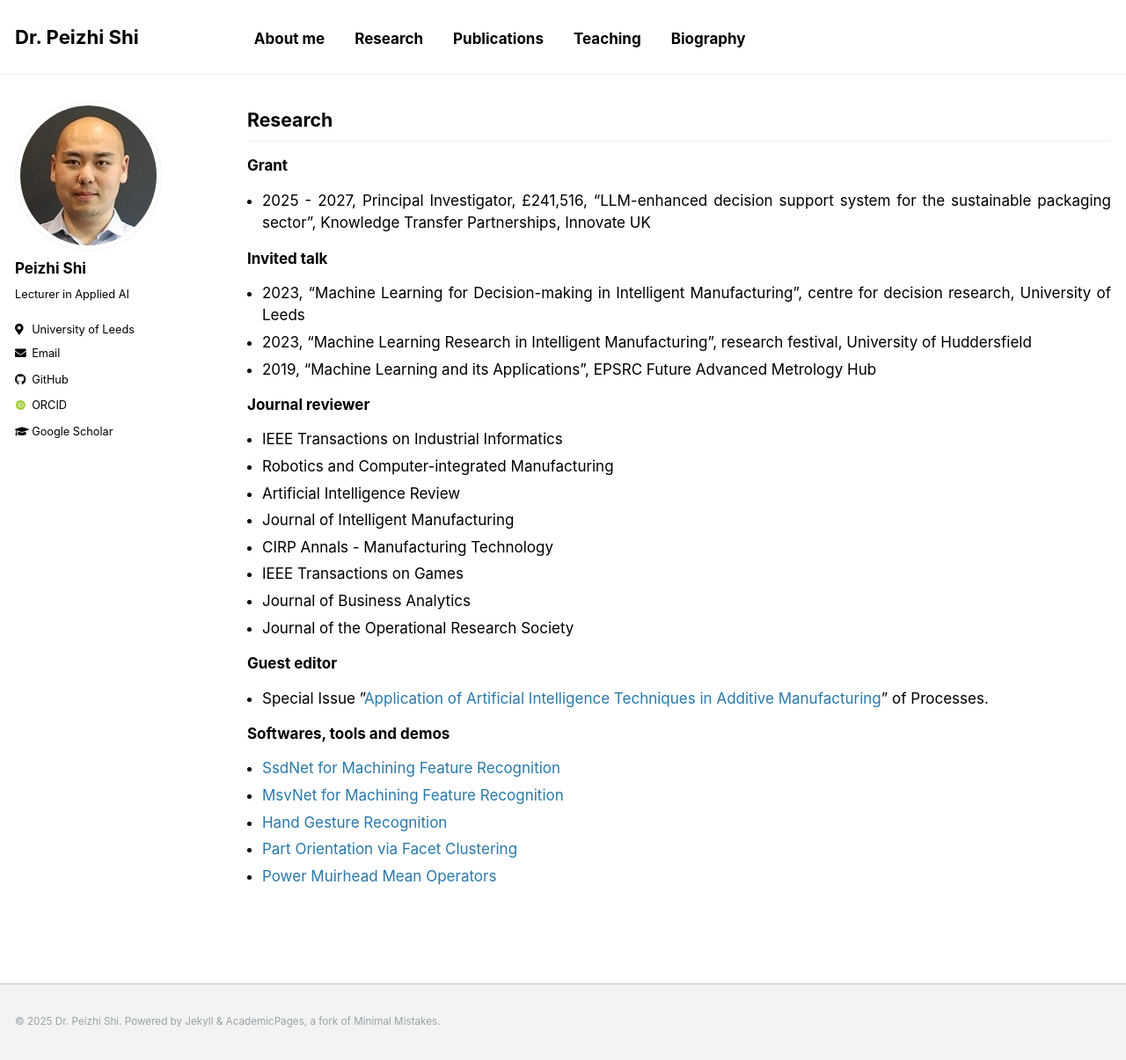
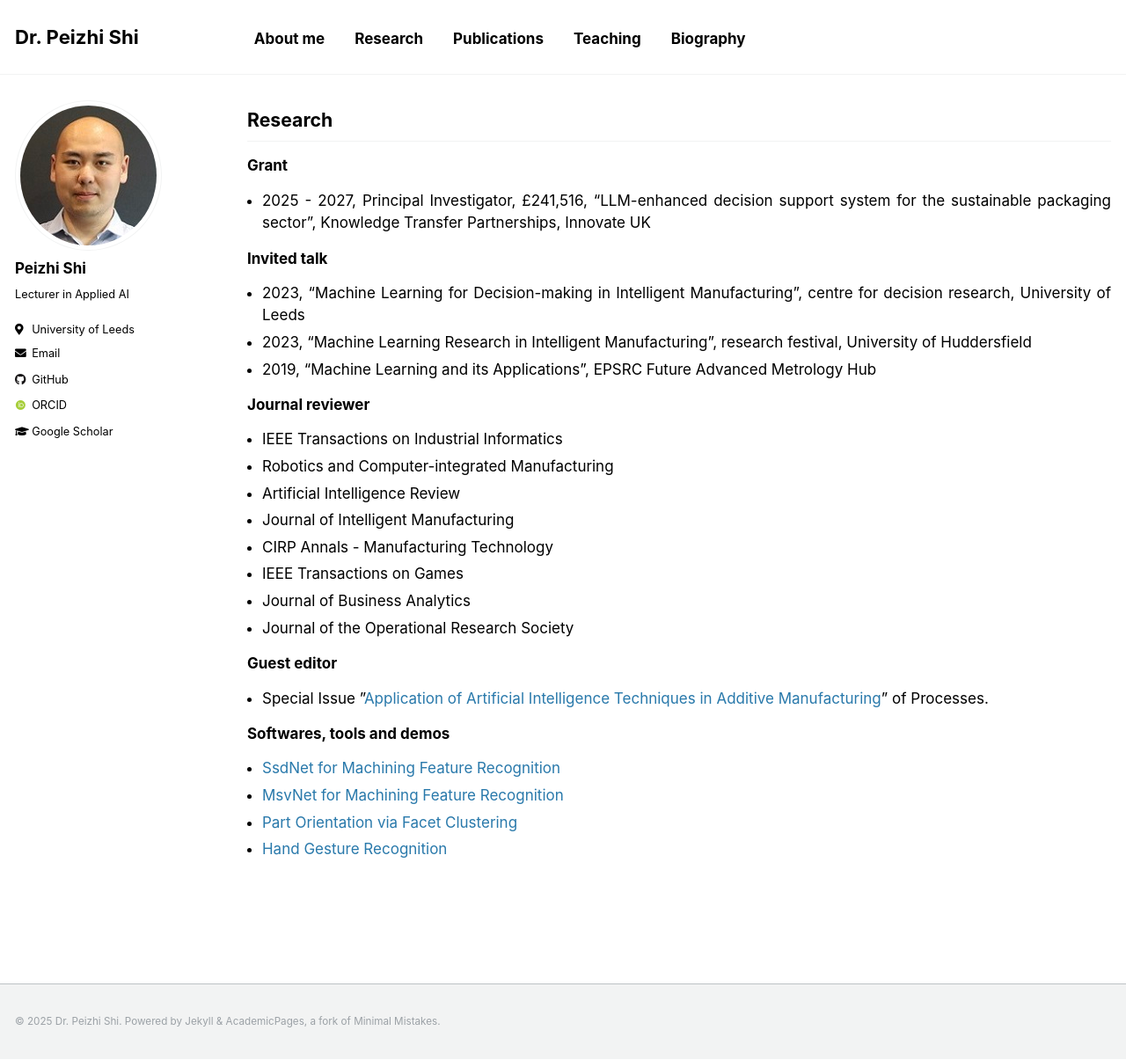
Before and after one commit to PeizhiShi/PeizhiShi.github.io, a Jekyll site: the page built from _pages/research.md, in a window 1280 px wide and 1205 px high. Shown: the whole window at 88% size. Built offline with Jekyll 4.4.1, drawn with Linux system fonts in a browser that asks for light colours; some web fonts are replaced; our own code applies the rules of GitHub Pages for plain Markdown files.

Commit message:
Update research.md

```diff
--- a/_pages/research.md
+++ b/_pages/research.md
@@ -30,6 +30,5 @@ author_profile: true
 ### Softwares, tools and demos
 - [SsdNet for Machining Feature Recognition](https://github.com/PeizhiShi/SsdNet)
 - [MsvNet for Machining Feature Recognition](https://github.com/PeizhiShi/MsvNet)
+- [Part Orientation via Facet Clustering](https://github.com/YuchuChingQin/GenerationOfABOs)
 - [Hand Gesture Recognition](/../demo.mp4)
-- [Part Orientation via Facet Clustering](https://github.com/YuchuChingQin/GenerationOfABOs)
-- [Power Muirhead Mean Operators](https://github.com/YuchuChingQin/PFPMMOperatorsInDST)
```
